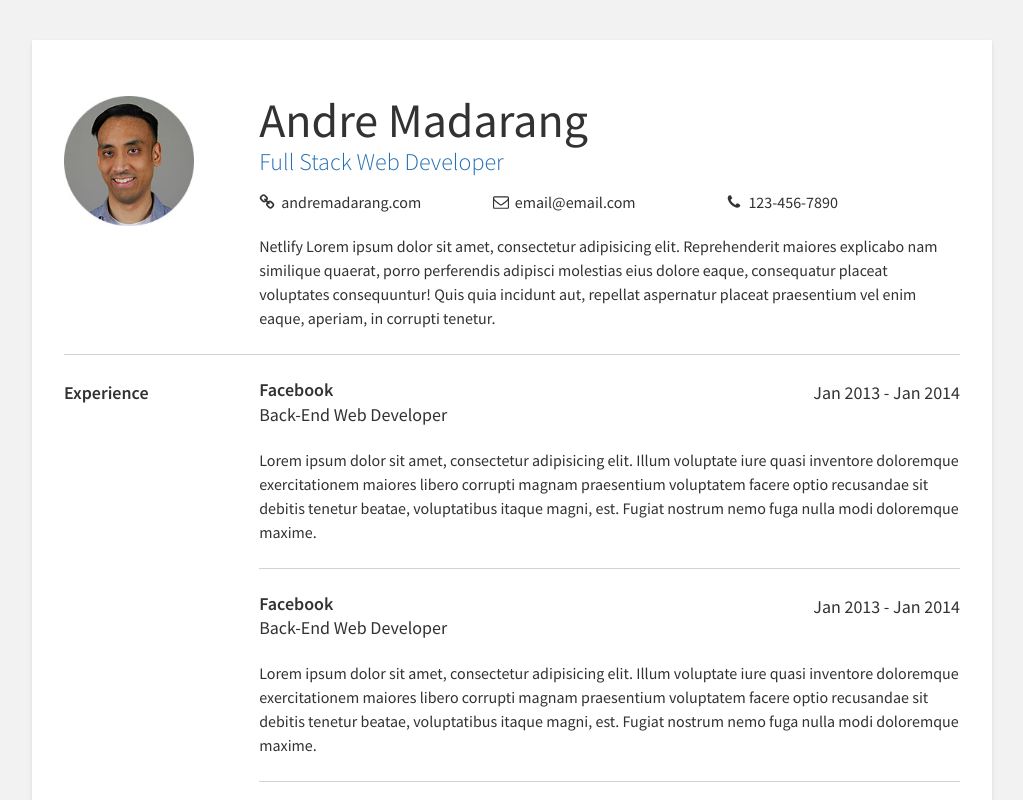
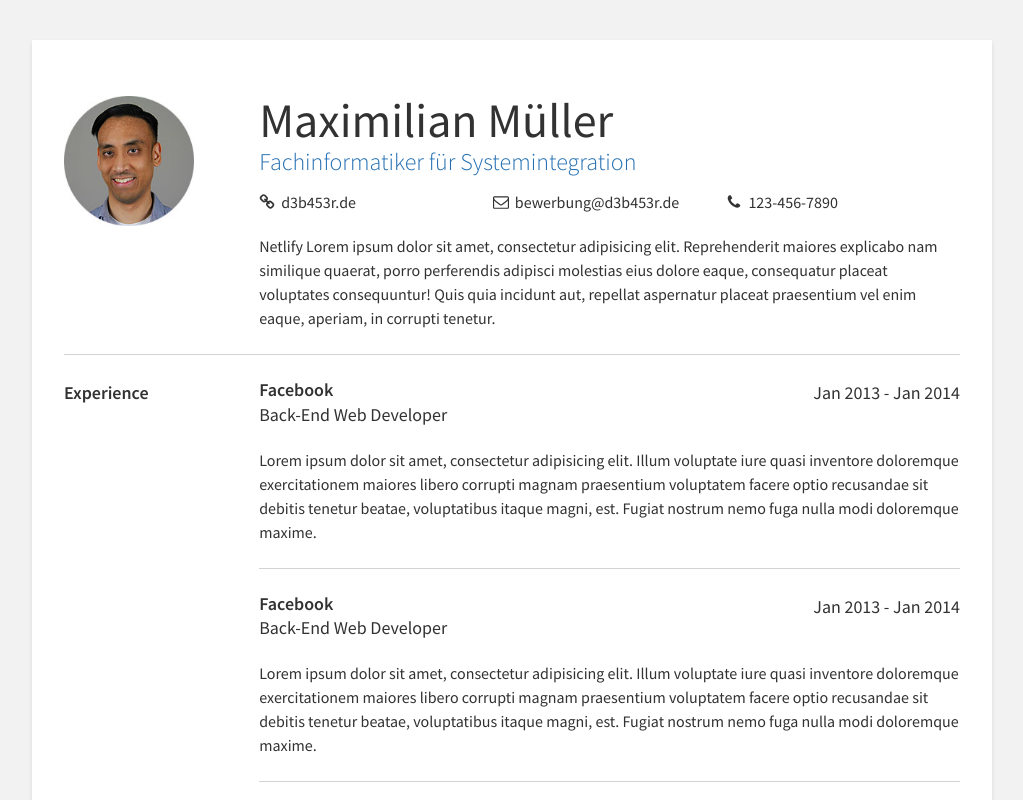
Before and after one commit to drehimself/resume-template, a plain HTML site: page index.html in a window 1280 px wide. Shown: the top 800 px of the page, without its empty margins (128-1151 px from the left). Drawn offline with nearby package versions, Linux system fonts and the light colour scheme.

Commit message:
Updated index.html to fit my resume
index.html an meinen Lebenslauf angepasst

```diff
--- a/index.html
+++ b/index.html
@@ -2,7 +2,7 @@
 <html lang="en">
 <head>
   <meta charset="UTF-8">
-  <title>Andre's Resume</title>
+  <title>Maximilian's Lebenslauf</title>
   <link href="https://fonts.googleapis.com/css?family=Source+Sans+Pro:300,400,600" rel="stylesheet">
   <link rel="stylesheet" href="https://cdnjs.cloudflare.com/ajax/libs/meyer-reset/2.0/reset.min.css">
   <link rel="stylesheet" href="style.css">
@@ -14,16 +14,16 @@
         <div><img src="img/dre.jpg" alt="avatar" class="avatar"></div>
       </div>
       <div>
-        <div class="my-name">Andre Madarang</div>
-        <div class="my-title">Full Stack Web Developer</div>
+        <div class="my-name">Maximilian Müller</div>
+        <div class="my-title">Fachinformatiker für Systemintegration</div>
         <div class="links">
           <div class="link-item">
             <svg class="icon" viewBox="0 0 1792 1792" xmlns="http://www.w3.org/2000/svg"><path d="M1520 1216q0-40-28-68l-208-208q-28-28-68-28-42 0-72 32 3 3 19 18.5t21.5 21.5 15 19 13 25.5 3.5 27.5q0 40-28 68t-68 28q-15 0-27.5-3.5t-25.5-13-19-15-21.5-21.5-18.5-19q-33 31-33 73 0 40 28 68l206 207q27 27 68 27 40 0 68-26l147-146q28-28 28-67zm-703-705q0-40-28-68l-206-207q-28-28-68-28-39 0-68 27l-147 146q-28 28-28 67 0 40 28 68l208 208q27 27 68 27 42 0 72-31-3-3-19-18.5t-21.5-21.5-15-19-13-25.5-3.5-27.5q0-40 28-68t68-28q15 0 27.5 3.5t25.5 13 19 15 21.5 21.5 18.5 19q33-31 33-73zm895 705q0 120-85 203l-147 146q-83 83-203 83-121 0-204-85l-206-207q-83-83-83-203 0-123 88-209l-88-88q-86 88-208 88-120 0-204-84l-208-208q-84-84-84-204t85-203l147-146q83-83 203-83 121 0 204 85l206 207q83 83 83 203 0 123-88 209l88 88q86-88 208-88 120 0 204 84l208 208q84 84 84 204z"/></svg>
-            <a href="http://google.ca">andremadarang.com</a>
+            <a href="http://google.ca">d3b453r.de</a>
           </div>
           <div class="link-item">
             <svg class="icon" viewBox="0 0 1792 1792" xmlns="http://www.w3.org/2000/svg"><path d="M1664 1504v-768q-32 36-69 66-268 206-426 338-51 43-83 67t-86.5 48.5-102.5 24.5h-2q-48 0-102.5-24.5t-86.5-48.5-83-67q-158-132-426-338-37-30-69-66v768q0 13 9.5 22.5t22.5 9.5h1472q13 0 22.5-9.5t9.5-22.5zm0-1051v-24.5l-.5-13-3-12.5-5.5-9-9-7.5-14-2.5h-1472q-13 0-22.5 9.5t-9.5 22.5q0 168 147 284 193 152 401 317 6 5 35 29.5t46 37.5 44.5 31.5 50.5 27.5 43 9h2q20 0 43-9t50.5-27.5 44.5-31.5 46-37.5 35-29.5q208-165 401-317 54-43 100.5-115.5t46.5-131.5zm128-37v1088q0 66-47 113t-113 47h-1472q-66 0-113-47t-47-113v-1088q0-66 47-113t113-47h1472q66 0 113 47t47 113z"/></svg>
-            <a href="mailto:email@email.com">email@email.com</a>
+            <a href="mailto:bewerbung@d3b453r.de">bewerbung@d3b453r.de</a>
           </div>
           <div class="link-item">
             <svg  class="icon" viewBox="0 0 1792 1792" xmlns="http://www.w3.org/2000/svg"><path d="M1600 1240q0 27-10 70.5t-21 68.5q-21 50-122 106-94 51-186 51-27 0-53-3.5t-57.5-12.5-47-14.5-55.5-20.5-49-18q-98-35-175-83-127-79-264-216t-216-264q-48-77-83-175-3-9-18-49t-20.5-55.5-14.5-47-12.5-57.5-3.5-53q0-92 51-186 56-101 106-122 25-11 68.5-21t70.5-10q14 0 21 3 18 6 53 76 11 19 30 54t35 63.5 31 53.5q3 4 17.5 25t21.5 35.5 7 28.5q0 20-28.5 50t-62 55-62 53-28.5 46q0 9 5 22.5t8.5 20.5 14 24 11.5 19q76 137 174 235t235 174q2 1 19 11.5t24 14 20.5 8.5 22.5 5q18 0 46-28.5t53-62 55-62 50-28.5q14 0 28.5 7t35.5 21.5 25 17.5q25 15 53.5 31t63.5 35 54 30q70 35 76 53 3 7 3 21z"/></svg>
```
